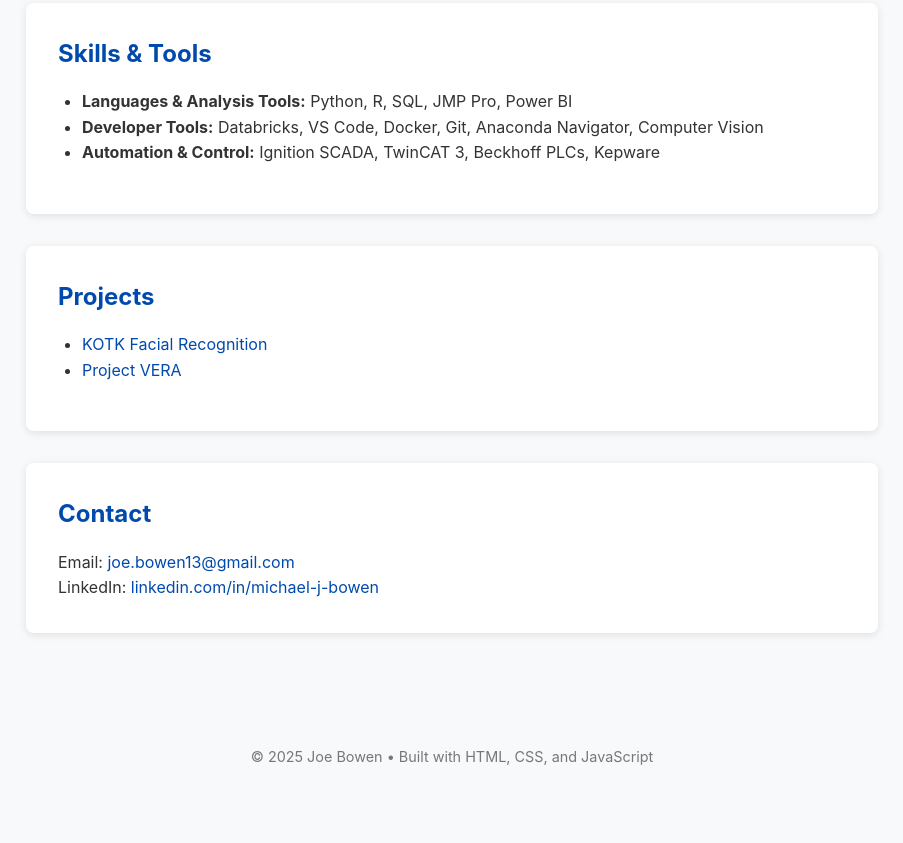
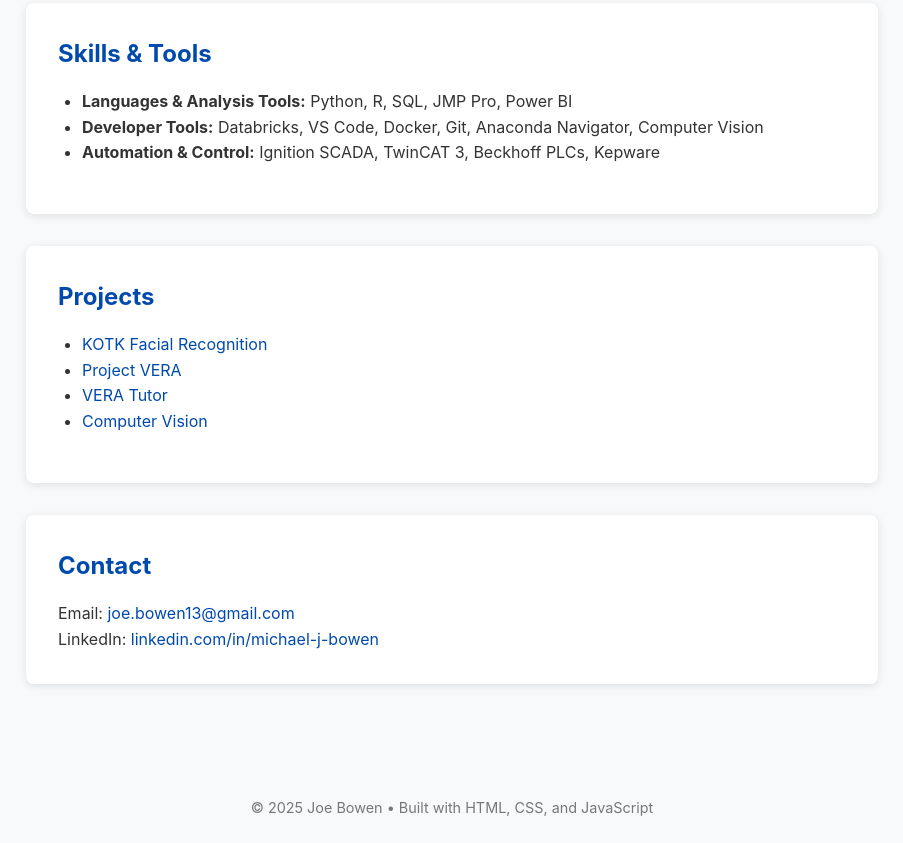
Before and after one commit to joebowen/joebowen.github.io, a plain HTML site: page index.html in a window 1280 px wide. Shown: the part 617-1460 px from the top of the page, without its empty margins (188-1091 px from the left). Before the commit the page ends 1409 px from the top, so only its background shows below. Drawn offline with Linux system fonts and the light colour scheme.

Commit message:
adding more links to projects section

```diff
--- a/index.html
+++ b/index.html
@@ -151,6 +151,8 @@
       <ul>
         <li><a href="https://github.com/joebowen/KOTK-Facial-Recognition">KOTK Facial Recognition</a></li>
         <li><a href="https://github.com/joebowen/Project-Vera">Project VERA</a></li>
+        <li><a href="https://github.com/joebowen/VERA-Tutor">VERA Tutor</a></li>
+        <li><a href="https://github.com/joebowen/Computer-Vision">Computer Vision</a></li>
       </ul>
     </section>
 
```
